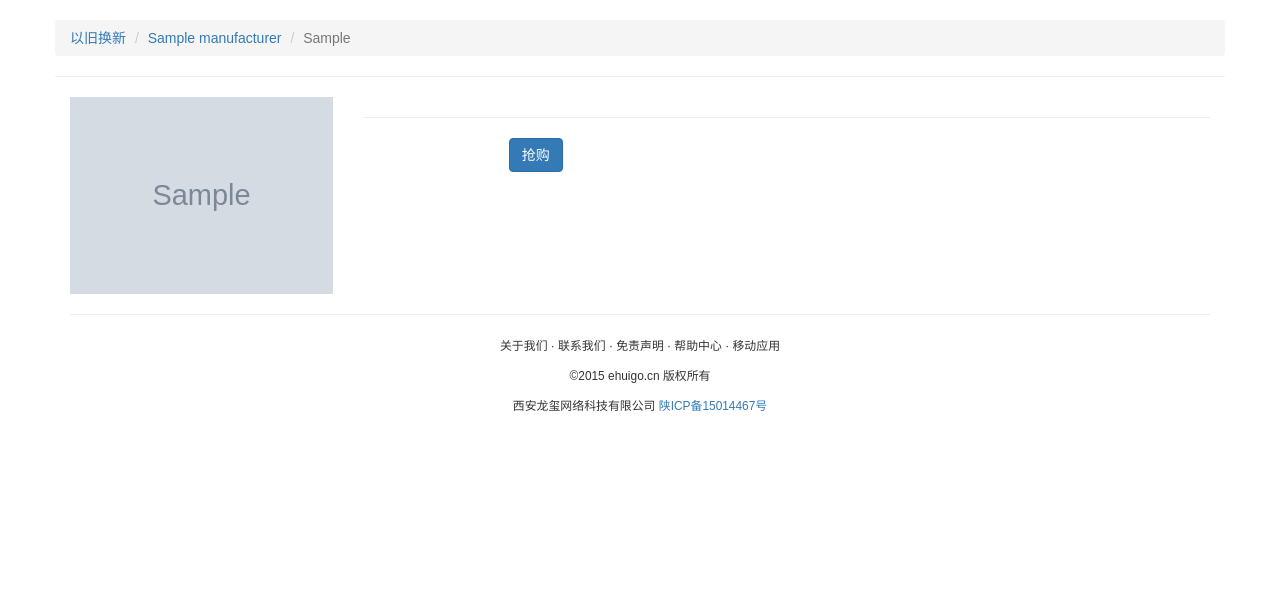
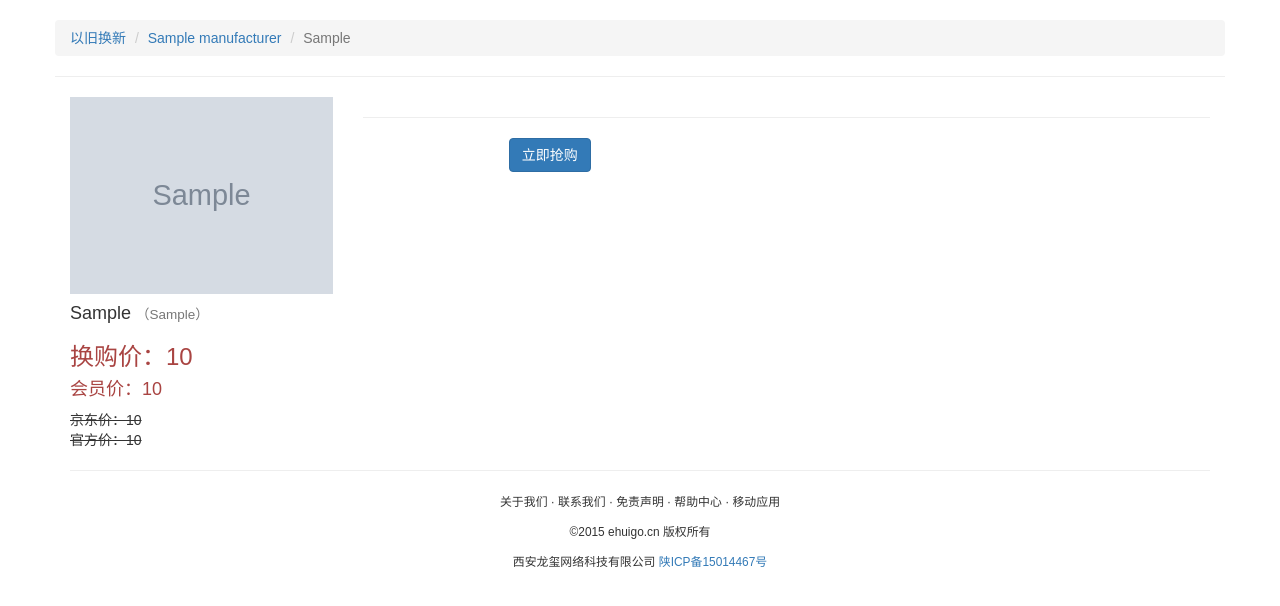
Before and after one commit to whypro/ehuigo, a Flask app: page /exchange/product/1/ in a window 1280 px wide. Shown: the part 83-689 px from the top of the page. Run offline with Flask 2, Linux system fonts and the light colour scheme; tables that the repository leaves empty hold one stand-in row (values such as "Sample post"); grey boxes marked "Sample" are stand-in pictures; some libraries are stand-ins or nearby versions.

Commit message:
加入以旧换新相关字段； 丑化界面。

```diff
--- a/ehuigo/models/item.py
+++ b/ehuigo/models/item.py
@@ -85,9 +85,11 @@ class Price(db.Model):
     product_id = db.Column(db.Integer, db.ForeignKey('product.id', ondelete='CASCADE'))            # 物品 ID
     recycle_max_price = db.Column(db.Numeric(10, 2), default=0)
     recycle_min_price = db.Column(db.Numeric(10, 2), default=0)
-    exchange_price = db.Column(db.Numeric(10, 2), default=0)
-    jd_price = db.Column(db.Numeric(10, 2))
-    official_price = db.Column(db.Numeric(10, 2))
+    exchange_price = db.Column(db.Numeric(10, 2), default=0)    # 换购价
+    member_price = db.Column(db.Numeric(10, 2), default=0)      # 会员价
+    jd_price = db.Column(db.Numeric(10, 2))                     # 京东价
+    official_price = db.Column(db.Numeric(10, 2))               # 官方价
+    brief_intro = db.Column(db.UnicodeText)                     # 促销语
 
 
 class Album(object):
--- a/ehuigo/templates/home/exchange/product_detail.html
+++ b/ehuigo/templates/home/exchange/product_detail.html
@@ -1,5 +1,41 @@
 {% extends '_base.html' %}
 {% block subtitle %}{{ product.model }} | 以旧换新{% endblock %}
+{% block styles %}
+    {{ super() }}
+    <link rel="stylesheet" href="{{ url_for('static', filename='jquery-labelauty.css') }}">
+    <style>
+        input.labelauty + label > span.labelauty-unchecked-image,
+        input.labelauty + label > span.labelauty-checked-image
+        {
+            width: 16px;
+            height: 30px;
+        }
+
+        input.labelauty + label > span.labelauty-unchecked,
+        input.labelauty + label > span.labelauty-checked
+        {
+            line-height: 30px;
+        }
+        input.labelauty + label {
+            font-size: 16px;
+        }
+        input.labelauty:checked + label
+        {
+            background-color: #FFB90F;
+            color: #ffffff;
+        }
+
+        input.labelauty:checked:not([disabled]) + label:hover
+        {
+            background-color: #FFD700;
+        }
+
+        .control-label {
+            font-size: 16px;
+            line-height: 30px;
+        }
+    </style>
+{% endblock %}
 {% block page_content %}
             <div class="row">
                 <div class="col-md-12">
@@ -15,19 +51,27 @@
 
                 <div class="col-md-3 col-sm-4 col-xs-12">
                     <img class="img-responsive" alt="" src="{{ product.photo_url }}" />
+                    <div>
+                        <h4>{{ product.model }} <small>（{{ product.price.brief_intro }}）</small></h4>
+                        <h3 class="text-danger">换购价：<span id="exchange-price-span">{{ product.price.exchange_price|int }}</span></h3>
+                        <h4 class="text-danger">会员价：{{ product.price.member_price|int }}</h4>
+                        <del>京东价：{{ product.price.jd_price|int }}</del><br>
+                        <del>官方价：{{ product.price.official_price|int }}</del>
+                    </div>
                 </div>
 
                 <div class="col-md-9 col-sm-8 col-xs-12">
                     <form class="form-horizontal">
                         {% for question in product.exchange_questions %}
                         <div class="form-group">
-                            <label class="col-md-2 col-sm-2 col-xs-3 control-label">{{ question.content }}</label>
-                            <div class="col-md-10 col-sm-10 col-xs-9">
-                                <div data-toggle="buttons">
+                            <div class="row">
+                                <label class="col-md-2 col-sm-2 col-xs-3 control-label">{{ question.content }}</label>
+                                <div class="col-md-10 col-sm-10 col-xs-9">
                                     {% for answer in question.answers %}
-                                    <label class="btn{% if not loop.index0 %} btn-success active{% else %} btn-default{% endif %}">
-                                        <input class="answer-input" type="radio" name="question-{{ question.id }}" id="answer-{{ answer.id }}" value="{{ answer.id }}" autocomplete="off"{% if not loop.index0 %} checked{% endif %}>{{ answer.content }}{% if answer.remark %}<small>（{{ answer.remark }}）</small>{% endif %}
-                                    </label>
+                                        <div class="col-md-3 col-sm-6 col-xs-6">
+                                            <input class="answer-input" type="radio" name="question-{{ question.id }}" id="answer-{{ answer.id }}" value="{{ answer.id }}" autocomplete="off"{% if not loop.index0 %} checked{% endif %} data-labelauty="{{ answer.content }}">
+                                            <span><small>{% if answer.remark %}（{{ answer.remark }}）{% endif %}</small></span>
+                                        </div>
                                     {% endfor %}
                                 </div>
                             </div>
@@ -36,7 +80,7 @@
                         <hr />
                         <div class="form-group">
                             <div class="col-md-offset-2 col-sm-offset-2 col-xs-offset-3 col-md-10 col-sm-10 col-xs-9">
-                                <button type="button" class="btn btn-primary pull-left" id="evaluate-btn">抢购</button>
+                                <button type="button" class="btn btn-primary pull-left" id="evaluate-btn">立即抢购</button>
                                 {% if current_user.is_authenticated() %}
                                 <a href="{{ url_for('admin.edit_exchange', product_id=product.id) }}" class="btn btn-warning pull-right">设置</a>
                                 {% endif %}
@@ -45,6 +89,8 @@
                         </div>
                     </form>
                 </div>
+
+
 
 
                 <div id="show_evaluation_modal" class="modal fade" tabindex="-1" role="dialog" aria-labelledby="evaluation_report">
@@ -69,8 +115,11 @@
             </div>
 {% endblock %}
 {% block page_scripts %}
+<script src="{{ url_for('static', filename='jquery-labelauty.js') }}"></script>
 <script>
     $(document).ready(function(){
+        $(".answer-input").labelauty();
+
         $("#evaluate-btn").click(function () {
             var answers = [];
             $("input.answer-input:checked").each(function () {
@@ -89,23 +138,33 @@
                     // alert("success");
                     $("#evaluation_result p").text("以旧换新价："+data["price"]+"元");
                     $('#show_evaluation_modal').modal();
+                    $("#exchange-price-span").text(data['price']);
                 }
             });
         });
 
+
         $(".answer-input").change(function () {
-            var labels = $(this).parent().parent().children("label");
-            labels.removeClass("btn-success");
-            labels.addClass("btn-default");
+            var answers = [];
+            $("input.answer-input:checked").each(function () {
+                answers.push($(this).val());
+            });
+            console.log(answers);
 
-            if ($(this).prop("checked")) {
-                $(this).parent().removeClass("btn-default");
-                $(this).parent().addClass("btn-success");
-            }
-            console.log($(this));
+            var data = JSON.stringify({'answers': answers});
+            $.ajax({
+                url: "{{ url_for('api.quote', product_id=product.id) }}",
+                type: "POST",
+                data: data,
+                dataType: "json",
+                contentType: "application/json; charset=utf-8",
+                success: function (data) {
+                    // alert("success");
+                    $("#exchange-price-span").text(data['price']);
+                }
+            });
+        });
 
-
-        });
     });
 </script>
 {% endblock %}
--- a/ehuigo/views/api.py
+++ b/ehuigo/views/api.py
@@ -104,8 +104,10 @@ def edit_product_qa(product_id, category):
         price.recycle_min_price = data['recycle_min_price']
     elif category == 'exchange':
         price.exchange_price = data['exchange_price']
+        price.member_price = data['member_price']
         price.jd_price = data['jd_price']
         price.official_price = data['official_price']
+        price.brief_intro = data['brief_intro']
 
     db.session.add(price)
     db.session.commit()
```
Also changed, not shown: ehuigo/templates/admin/exchange.html (+23 -4 lines).
